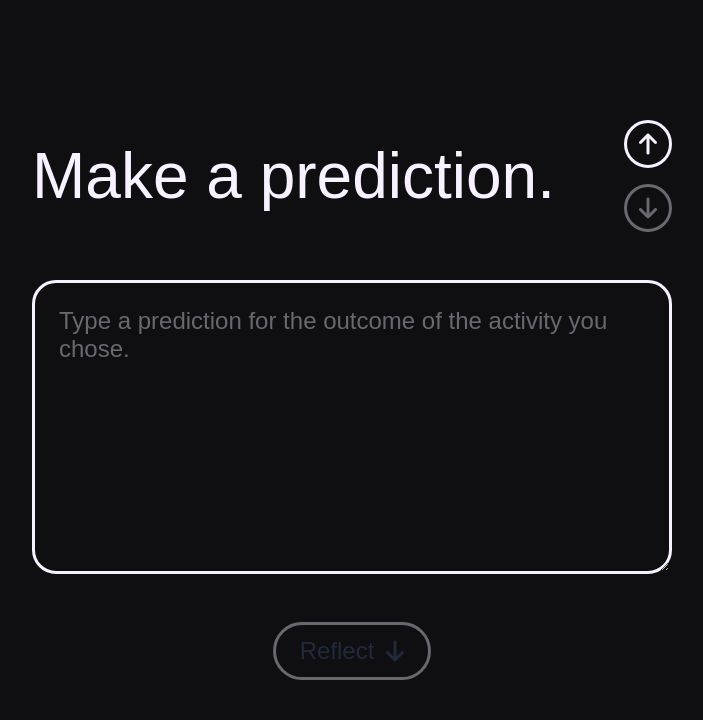
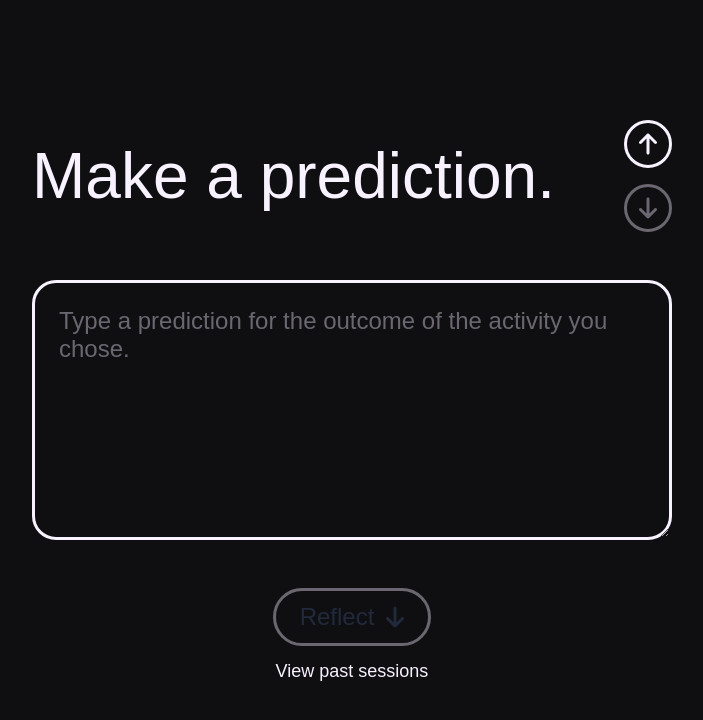
Before and after one commit to dzbarcea/a-simple-follow-through-app, a React (Create React App) app: page /predict in a window 1280 px wide. Shown: the top 720 px of the page, without its empty margins (288-991 px from the left). Built offline with nearby package versions, Linux system fonts and the light colour scheme; a web font is replaced by a local one.

Commit message:
Added link to past session page

```diff
--- a/src/common-styles.css
+++ b/src/common-styles.css
@@ -45,6 +45,11 @@
     font-size: 1.5rem;
 }
 
+a {
+    font-size: 1.125rem;
+    text-decoration: none;
+}
+
 a:hover {
     cursor: pointer;
     color: var(--text-faded);
@@ -81,6 +86,13 @@
     padding: 7.5rem 0;
 }
 
+.flex-column-container {
+    display: flex;
+    flex-direction: column;
+    align-items: center;
+    gap: 1rem;
+}
+
 .button-primary {
     background-color: var(--text-main);
     color: var(--primary-main);
@@ -97,3 +109,15 @@
     cursor: pointer;
     color: var(--text-faded);
 }
+
+.back-button {
+    display: flex;
+    align-items: center;
+    align-self: start;
+    gap: 0.5rem;
+}
+
+.back-button:hover {
+    cursor: pointer;
+    color: var(--text-faded);
+}
--- a/src/pages/PastSessions.tsx
+++ b/src/pages/PastSessions.tsx
@@ -2,6 +2,8 @@
 import {useFormContext} from '../context/FormContext';
 import Header from '../components/Header/Header';
 import {useNavigate} from 'react-router-dom';
+import {FontAwesomeIcon} from '@fortawesome/react-fontawesome';
+import {faArrowLeft} from '@fortawesome/free-solid-svg-icons/faArrowLeft';
 
 interface PastSessionsProps {
 
@@ -22,9 +24,10 @@
 
     return (
         <>
-            <a onClick={handleBackNavigation}>
+            <button type='button' className='back-button' onClick={handleBackNavigation}>
+                <FontAwesomeIcon icon={faArrowLeft} />
                 Go Back
-            </a>
+            </button>
 
             <Header
                 title='Your past sessions'
--- a/src/pages/PickActivity.tsx
+++ b/src/pages/PickActivity.tsx
@@ -34,7 +34,13 @@
 
             <ActivitySelector/>
 
-            <ProceedButton text='Predict' status={formContext?.chosenSelectionId ? 'active' : 'disabled'} onClick={navigateToNextPage} />
+            <div className='flex-column-container'>
+                <ProceedButton text='Predict' status={formContext?.chosenSelectionId ? 'active' : 'disabled'}
+                               onClick={navigateToNextPage}/>
+
+                <a href='/past-sessions'>View past sessions</a>
+            </div>
+
         </>
     );
 }
--- a/src/pages/Predict.tsx
+++ b/src/pages/Predict.tsx
@@ -40,7 +40,11 @@
                 setDefaultValue={formContext?.setPredictionText}
             />
 
-            <ProceedButton text='Reflect' status={formContext?.predictionText ? 'active' : 'disabled'} onClick={navigateToNextPage} />
+            <div className='flex-column-container'>
+                <ProceedButton text='Reflect' status={formContext?.predictionText ? 'active' : 'disabled'} onClick={navigateToNextPage} />
+                <a href='/past-sessions'>View past sessions</a>
+            </div>
+
         </>
     );
 }
--- a/src/pages/Reflect.tsx
+++ b/src/pages/Reflect.tsx
@@ -41,7 +41,10 @@
                 setDefaultValue={formContext?.setReflectionText}
             />
 
-            <ProceedButton text='Finish' status={isSectionComplete ? 'active' : 'disabled'} onClick={handleSubmit} />
+            <div className='flex-column-container'>
+                <ProceedButton text='Finish' status={isSectionComplete ? 'active' : 'disabled'} onClick={handleSubmit} />
+                <a href='/past-sessions'>View past sessions</a>
+            </div>
         </>
     );
 }
```
